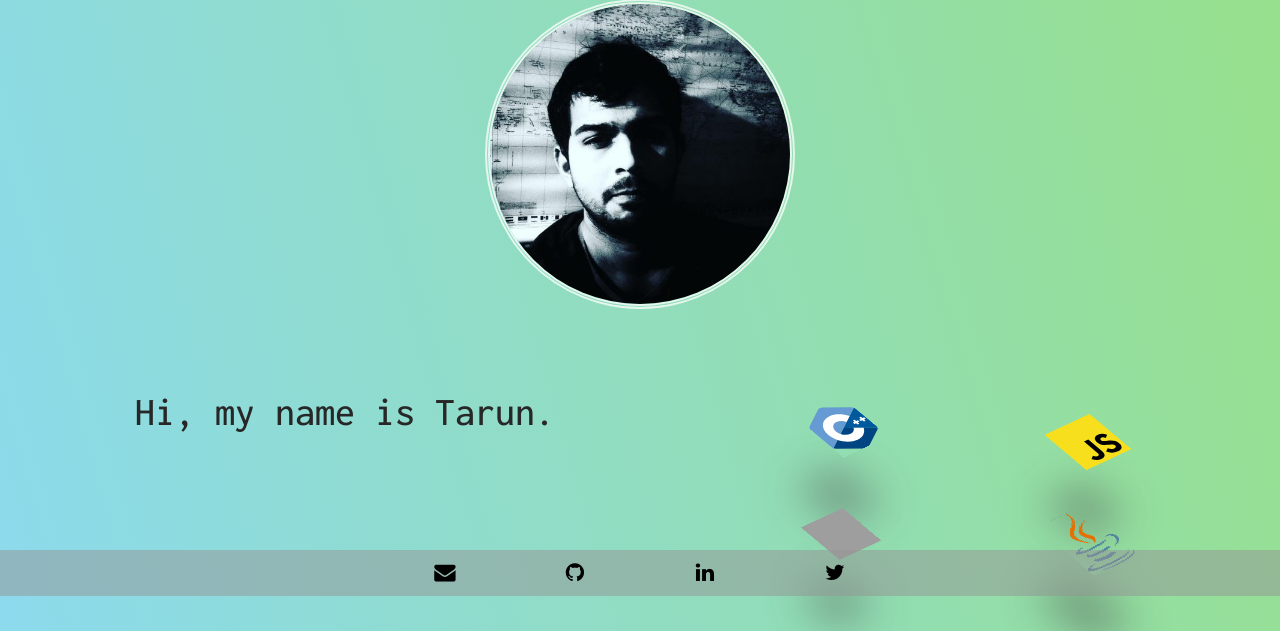
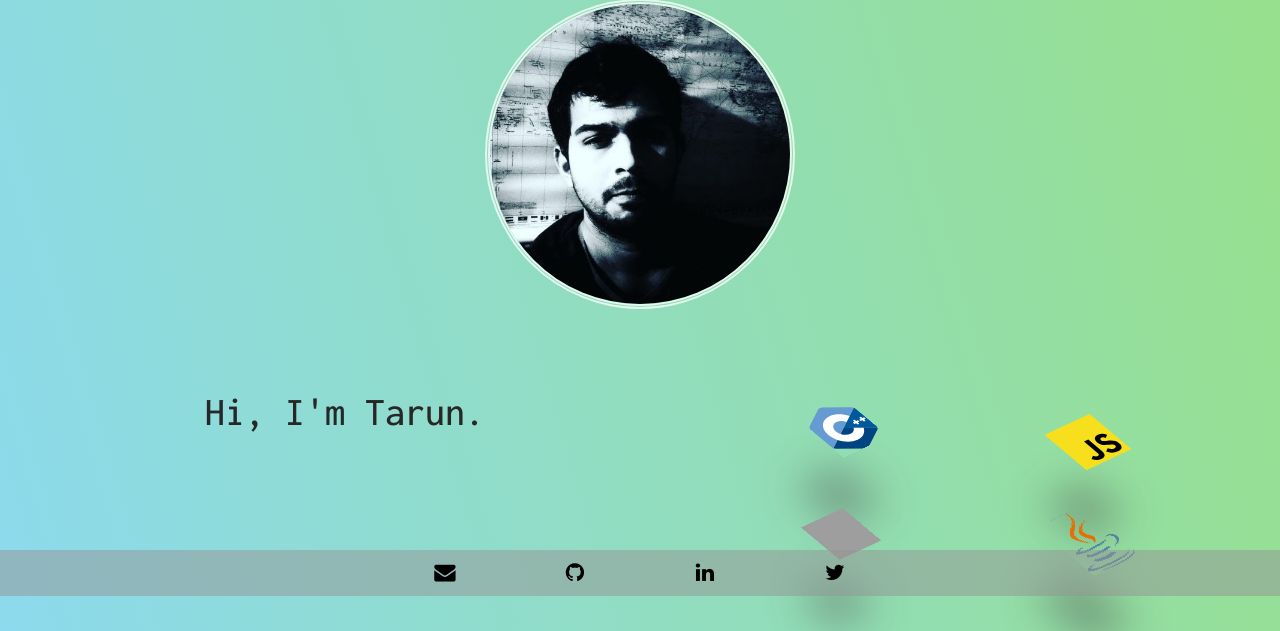
Before and after one commit to tarun010/tarun010.pythonanywhere.com, a Flask app: page / in a window 1280 px wide. Shown: the part 204-835 px from the top of the page. Run offline with Flask 2, Linux system fonts and the light colour scheme; data that the repository does not hold is empty; parts of the project's set-up code (start-up, migrations or seed data) failed here and were passed over; some libraries are stand-ins or nearby versions; grey boxes are pictures that could not be loaded.

Commit message:
Update about.html

```diff
--- a/templates/about.html
+++ b/templates/about.html
@@ -16,7 +16,7 @@
             {% if name is none %}
             <h2>I don't know who I am</h2>
             {% else %}
-            <h2>Hi, my name is {{name}}.</h2>
+            <h2>Hi, I'm {{name}}.</h2>
             {% endif %}
         </div>
 
```
